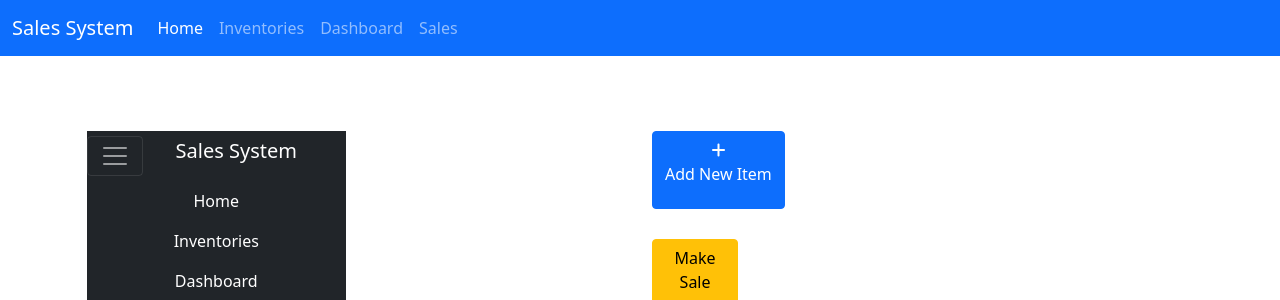
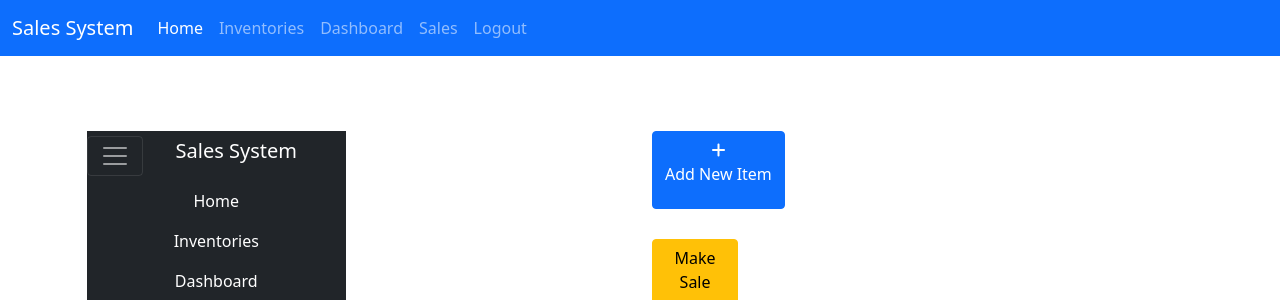
Before and after one commit to jneema/orm, a Flask app: page /inventories in a window 1280 px wide. Shown: the top 300 px of the page. Run offline with Flask 2, Linux system fonts and the light colour scheme; data that the repository does not hold is empty; some libraries are stand-ins or nearby versions.

Commit message:
final committing

```diff
--- a/templates/inventories.html
+++ b/templates/inventories.html
@@ -36,7 +36,10 @@
                 <a class="nav-link" href="/dashboard">Dashboard</a>
               </li>
               <li class="nav-item">
-                <a class="nav-link" href="sales">Sales</a>
+                <a class="nav-link" href="/sales">Sales</a>
+              </li>
+              <li class="nav-item">
+                <a class="nav-link" href="/logout">Logout</a>
               </li>
             </ul>
           </div>
```
